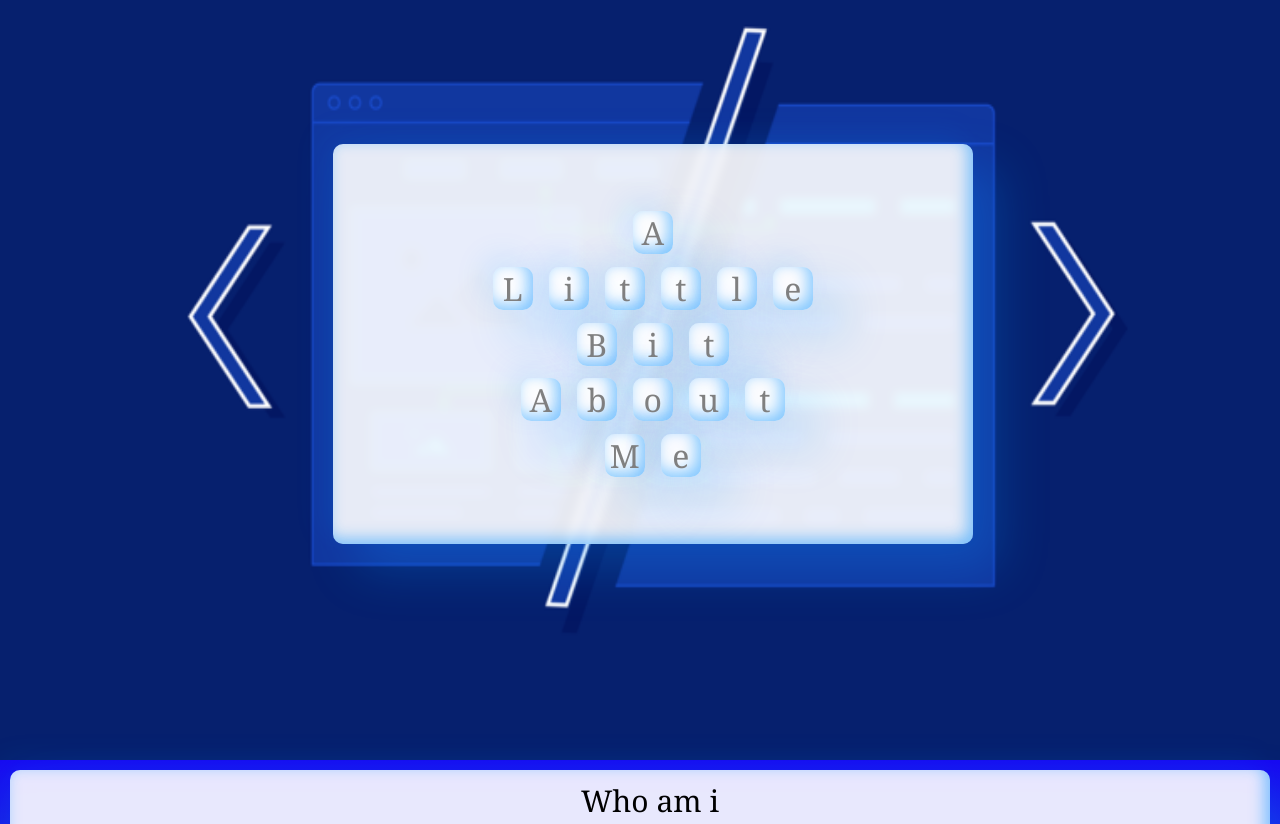
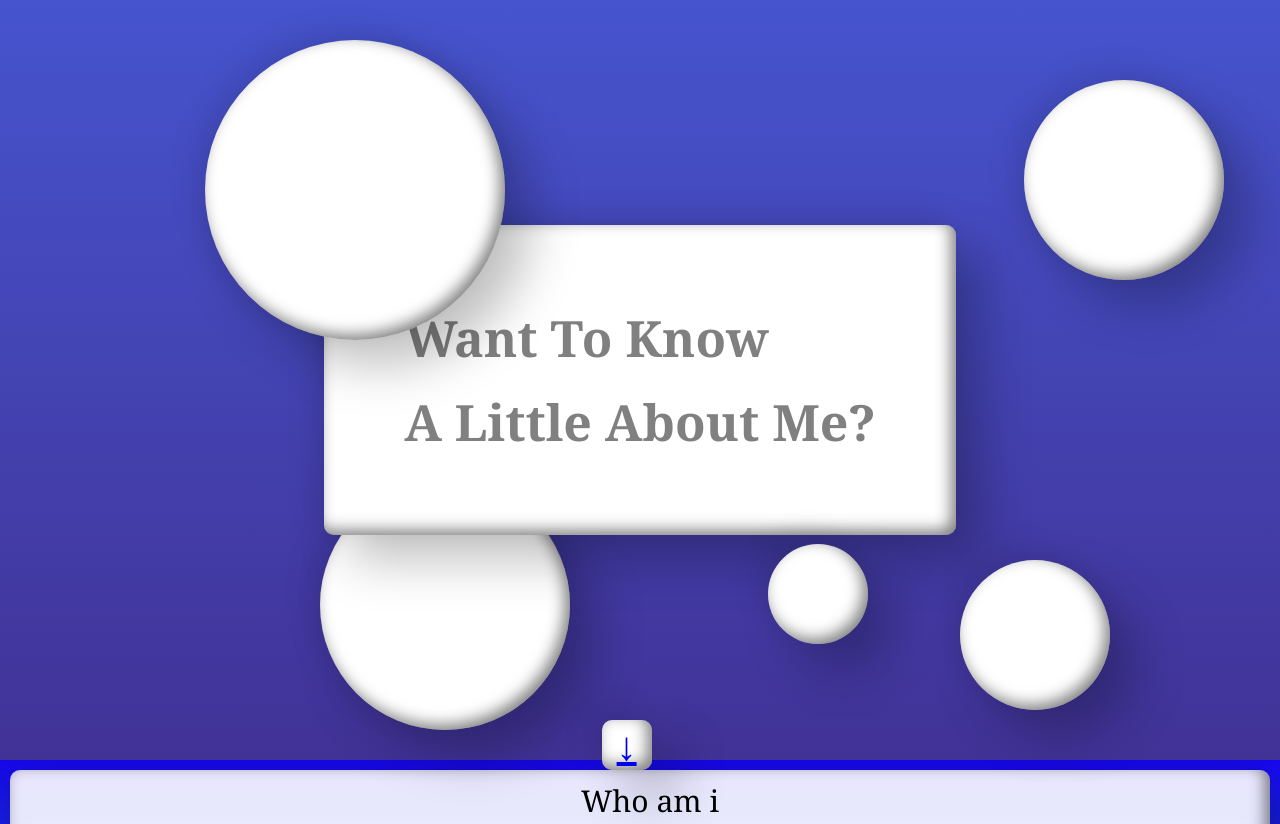
Before and after one commit to Aws3m/practicewebsite, a plain HTML site: page about/about.html in a window 1280 px wide. Shown: the top 824 px of the page. Drawn offline with Linux system fonts and the light colour scheme.

Commit message:
changes: -added arrow down on header to scroll to next "page" -changed headers in claystyle

```diff
--- a/about/about.css
+++ b/about/about.css
@@ -15,46 +15,94 @@
 
 .header{
 	height: 760px;
-}
-.headerpic{
-	width: 100%;
-	height: 760px;
+	display: flex;
+	justify-content: center;
+	align-items: center;
+	background: linear-gradient(rgb(70, 84, 206),rgb(65, 50, 150));
+	z-index: 1;
 }
 
 .headertext{
-	position: absolute;
+	height: 150px;
+	display: flex;
 	flex-direction: column;
-	display: flex;
 	justify-content: center;
-	align-items: center;
-	top: 18%;
-	left: 26%;
-	width: 50%;
-	height: 50%;
-	background: rgba(255, 255, 255, 0.9);
-	text-align: center;
-	backdrop-filter: blur(5px);
-	gap: 1vw;
+	backdrop-filter: blur(10px);
+	padding: 80px;
+	gap: 1em;
+	background: rgba(255, 255, 255, 1);
 }
 
-.headerdivs{
-	display: flex;
-	gap: 1em;
+h1{
+	color: grey;
+	font-size: 50px;
 }
 
-.headertext .h1{
-	font-size: xx-large;
-	transition: 0.2s ;
-	background: rgba(255, 255, 255, 0.9);
-	width: 40px;
-	color: grey;
+.bol1{
+	width: 300px;
+	height: 300px;
+	background: rgba(255, 255, 255, 1);
+	border-radius: 50%;
+	box-shadow: 25px 25px 50px rgba(0, 0, 0, 0.25), -10px -10px 30px rgba(0, 0, 0, 0.1),
+	inset -5px -5px 15px rgba(0, 0, 0, 0.5);
+	position: absolute; left: 16%; top: 5%;
+	z-index: 1;
 }
 
-.headertext .h1:hover{
-	transform: scale(1.5);
-	cursor: default;
+.bol2{
+	width: 200px;
+	height: 200px;
+	background: rgba(255, 255, 255, 1);
+	border-radius: 50%;
+	box-shadow: 25px 25px 50px rgba(0, 0, 0, 0.25), -10px -10px 30px rgba(0, 0, 0, 0.1),
+	inset -5px -5px 15px rgba(0, 0, 0, 0.5);
+	position: absolute; left: 80%; top: 10%;
+
 }
 
+.bol3{
+	width: 150px;
+	height: 150px;
+	background: rgba(255, 255, 255, 1);
+	border-radius: 50%;
+	box-shadow: 25px 25px 50px rgba(0, 0, 0, 0.25), -10px -10px 30px rgba(0, 0, 0, 0.1),
+	inset -5px -5px 15px rgba(0, 0, 0, 0.5);
+	position: absolute; left: 75%; top: 70%;
+}
+
+.bol4{
+	width: 100px;
+	height: 100px;
+	background: rgba(255, 255, 255, 1);
+	border-radius: 50%;
+	box-shadow: 25px 25px 50px rgba(0, 0, 0, 0.25), -10px -10px 30px rgba(0, 0, 0, 0.1),
+	inset -5px -5px 15px rgba(0, 0, 0, 0.5);
+	position: absolute; left: 60%; top: 68%;
+}
+
+.bol5{
+	width: 250px;
+	height: 250px;
+	background: rgba(255, 255, 255, 1);
+	border-radius: 50%;
+	box-shadow: 25px 25px 50px rgba(0, 0, 0, 0.25), -10px -10px 30px rgba(0, 0, 0, 0.1),
+	inset -5px -5px 15px rgba(0, 0, 0, 0.5);
+	position: absolute; left: 25%; top: 60%;
+	z-index: -1;
+}
+
+.arrowDown{
+	width: 50px;
+	height: 50px;
+	background: rgba(255, 255, 255, 1);
+	box-shadow: 25px 25px 50px rgba(0, 0, 0, 0.25), -10px -10px 30px rgba(0, 0, 0, 0.1),
+	inset -5px -5px 15px rgba(0, 0, 0, 0.5);
+	position: absolute; left: 47%; top: 90%;
+	border-radius: 10px;
+	font-size: 40px;
+	text-align: center;
+	line-height: 50px;;
+}
 
 .mainContentPictures{
 	height: 100%;
--- a/about/about.html
+++ b/about/about.html
@@ -9,37 +9,16 @@
 </head>
 <body>
     <div class="header">
-        <img class="headerpic" src="../pictures/header about me 2.png" alt="headerimage">
         <div class="headertext clay-style">
-            <div class="headerdivs">
-                <span class="h1 clay-style">A</span>
-            </div>
-            <div class="headerdivs">
-                <span class="h1 clay-style">L</span>
-                <span class="h1 clay-style">i</span>
-                <span class="h1 clay-style">t</span>
-                <span class="h1 clay-style">t</span>
-                <span class="h1 clay-style">l</span>
-                <span class="h1 clay-style">e</span>
-            </div>
-            <div class="headerdivs">
-                <span class="h1 clay-style">B</span>
-                <span class="h1 clay-style">i</span>
-                <span class="h1 clay-style">t</span>
-            </div>
-            <div class="headerdivs">
-                <span class="h1 clay-style">A</span>
-                <span class="h1 clay-style">b</span>
-                <span class="h1 clay-style">o</span>
-                <span class="h1 clay-style">u</span>
-                <span class="h1 clay-style">t</span>
-            </div>
-            <div class="headerdivs">
-                <span class="h1 clay-style">M</span>
-                <span class="h1 clay-style">e</span>
-            </div>
+            <h1>Want To Know </h1>
+            <h1>A Little About Me?</h1>
         </div>
-
+        <div class="bol1"></div>
+        <div class="bol2"></div>
+        <div class="bol3"></div>
+        <div class="bol4"></div>
+        <div class="bol5"></div>
+        <a class="arrowDown" href="#container">&darr;</a>
     </div>
     <div id="container">
         <div id="mainContent">
@@ -111,7 +90,7 @@
             </div>
         </div>
     </footer>
-    <a id="gotop clay-style" href="#" >&#9650;</a>
+    <a id="gotop" class="clay-style" href="#" >&#9650;</a>
     <script src="../scripts/getCurrentYearForCopyright.js"></script>
 </body>
 </html>
--- a/algemene css/algemene css.css
+++ b/algemene css/algemene css.css
@@ -106,8 +106,6 @@ body {
 	border-radius: 50%;
 	color: black;
 	background: white;
-	box-shadow: 25 25px 50px rgba(9, 148, 255, 0.25), -10px -10px 30px rgba(9, 148, 255, 0.1),
-	inset -5px -5px 15px rgba(9, 148, 255, 0.5);
 }
 
 #gotop:hover {
@@ -119,6 +117,6 @@ body {
 
 .clay-style{
 	border-radius: 10px;
-	box-shadow: 25px 25px 50px rgba(9, 148, 255, 0.25), -10px -10px 30px rgba(9, 148, 255, 0.1),
-	inset -5px -5px 15px rgba(9, 148, 255, 0.5);
+	box-shadow: 25px 25px 50px rgba(0, 0, 0, 0.25), -10px -10px 30px rgba(0, 0, 0, 0.1),
+	inset -5px -5px 15px rgba(0, 0, 0, 0.5);
 }
--- a/projects/projects.css
+++ b/projects/projects.css
@@ -1,3 +1,93 @@
+.header{
+	height: 760px;
+	display: flex;
+	justify-content: center;
+	align-items: center;
+	background: linear-gradient(rgb(70, 84, 206),rgb(65, 50, 150));
+	z-index: 1;
+}
+
+.headertext{
+	height: 150px;
+	display: flex;
+	flex-direction: column;
+	justify-content: center;
+	backdrop-filter: blur(10px);
+	padding: 80px;
+	gap: 1em;
+	background: rgba(255, 255, 255, 1);
+}
+
+h1{
+	color: grey;
+	font-size: 50px;
+}
+
+.bol1{
+	width: 300px;
+	height: 300px;
+	background: rgba(255, 255, 255, 1);
+	border-radius: 50%;
+	box-shadow: 25px 25px 50px rgba(0, 0, 0, 0.25), -10px -10px 30px rgba(0, 0, 0, 0.1),
+	inset -5px -5px 15px rgba(0, 0, 0, 0.5);
+	position: absolute; left: 16%; top: 5%;
+	z-index: 1;
+}
+
+.bol2{
+	width: 200px;
+	height: 200px;
+	background: rgba(255, 255, 255, 1);
+	border-radius: 50%;
+	box-shadow: 25px 25px 50px rgba(0, 0, 0, 0.25), -10px -10px 30px rgba(0, 0, 0, 0.1),
+	inset -5px -5px 15px rgba(0, 0, 0, 0.5);
+	position: absolute; left: 80%; top: 10%;
+
+}
+
+.bol3{
+	width: 150px;
+	height: 150px;
+	background: rgba(255, 255, 255, 1);
+	border-radius: 50%;
+	box-shadow: 25px 25px 50px rgba(0, 0, 0, 0.25), -10px -10px 30px rgba(0, 0, 0, 0.1),
+	inset -5px -5px 15px rgba(0, 0, 0, 0.5);
+	position: absolute; left: 75%; top: 70%;
+}
+
+.bol4{
+	width: 100px;
+	height: 100px;
+	background: rgba(255, 255, 255, 1);
+	border-radius: 50%;
+	box-shadow: 25px 25px 50px rgba(0, 0, 0, 0.25), -10px -10px 30px rgba(0, 0, 0, 0.1),
+	inset -5px -5px 15px rgba(0, 0, 0, 0.5);
+	position: absolute; left: 60%; top: 68%;
+}
+
+.bol5{
+	width: 250px;
+	height: 250px;
+	background: rgba(255, 255, 255, 1);
+	border-radius: 50%;
+	box-shadow: 25px 25px 50px rgba(0, 0, 0, 0.25), -10px -10px 30px rgba(0, 0, 0, 0.1),
+	inset -5px -5px 15px rgba(0, 0, 0, 0.5);
+	position: absolute; left: 25%; top: 60%;
+	z-index: -1;
+}
+
+.arrowDown{
+	width: 50px;
+	height: 50px;
+	background: rgba(255, 255, 255, 1);
+	box-shadow: 25px 25px 50px rgba(0, 0, 0, 0.25), -10px -10px 30px rgba(0, 0, 0, 0.1),
+	inset -5px -5px 15px rgba(0, 0, 0, 0.5);
+	position: absolute; left: 47%; top: 90%;
+	border-radius: 10px;
+	font-size: 40px;
+	text-align: center;
+	line-height: 50px;;
+}
 
 #projects{
 	display: flex;
```
Also changed, not shown: contact/contact.html (+1 -1 lines), projects/projects.html (+13 -1 lines).
